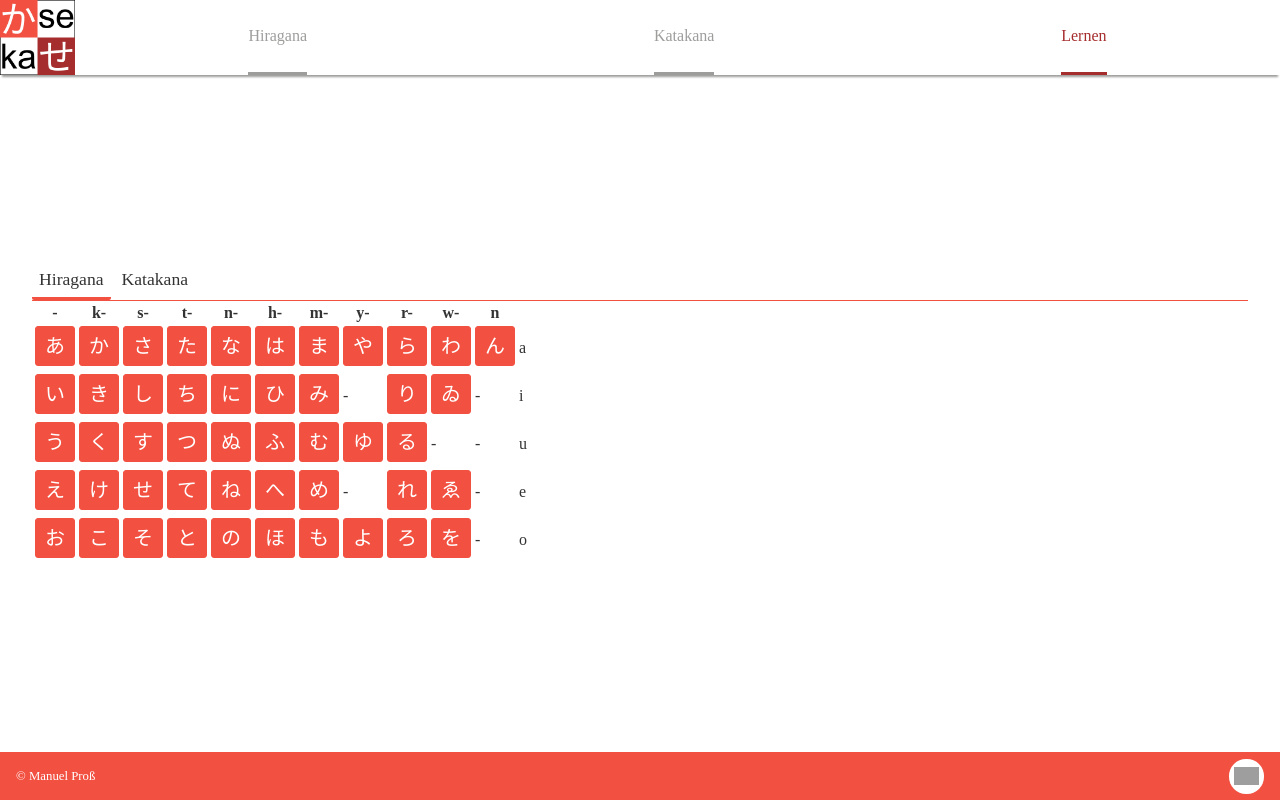
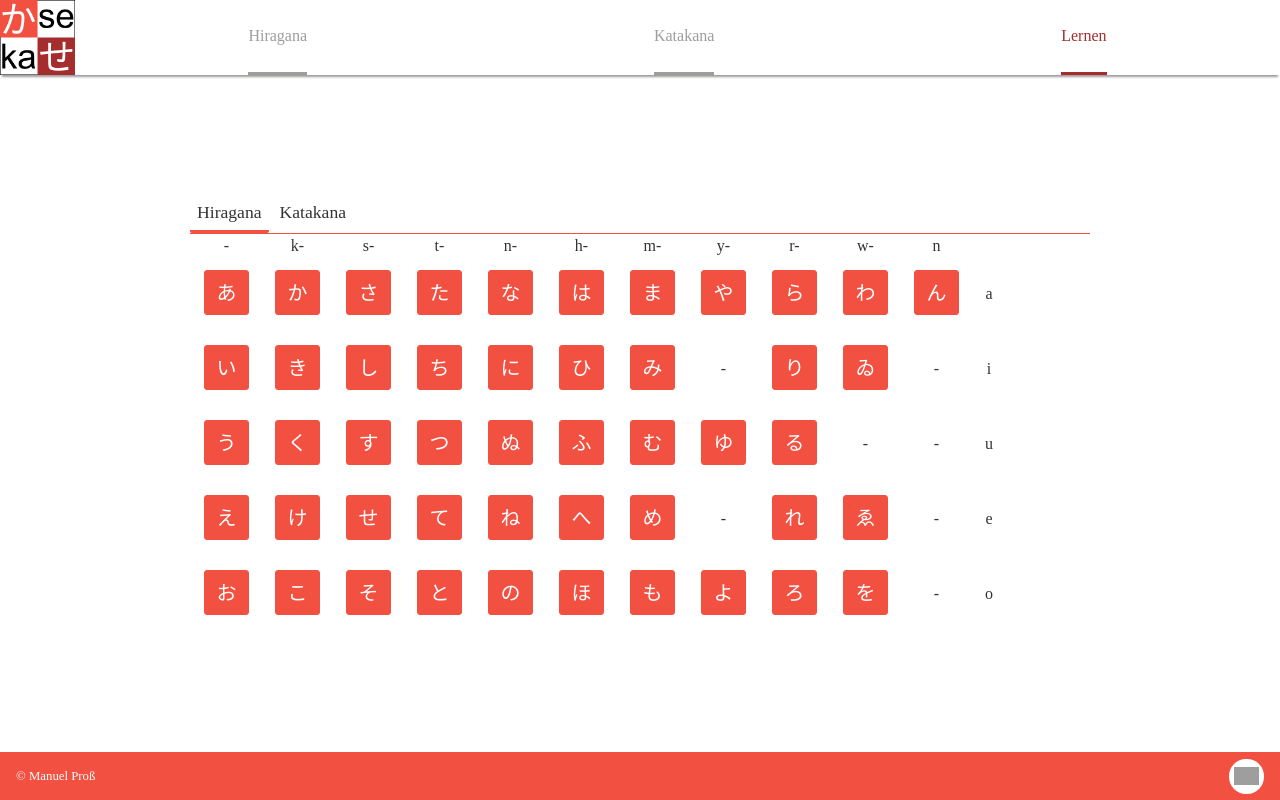
Before and after one commit to manuel-pross/kanaSensei, a Svelte app: page /Lernen in a window 1280 px wide. Built offline with nearby package versions, Linux system fonts and the light colour scheme; grey boxes are pictures that could not be loaded; a web font is replaced by a local one.

Commit message:
TASK: combine showlist and selectlist, add some styles

```diff
--- a/public/katakana.json
+++ b/public/katakana.json
@@ -1,7 +1,7 @@
 [
    [
     { "id": 1, "syll": "a", "code": "&#12450;", "isLastInRow": false },
-    { "id": 2, "syll": "ka", "code": "&#12458;", "isLastInRow": false },
+    { "id": 2, "syll": "ka", "code": "&#12459;", "isLastInRow": false },
     { "id": 3, "syll": "sa", "code": "&#12469;", "isLastInRow": false },
     { "id": 4, "syll": "ta", "code": "&#12479;", "isLastInRow": false },
     { "id": 6, "syll": "na", "code": "&#12490;", "isLastInRow": false },
--- a/src/App.svelte
+++ b/src/App.svelte
@@ -201,3 +201,4 @@
     <Route path="/Lernen"><Learn /></Route>
     <Footer />
 </Router>
+<Footer />
--- a/src/components/KanaCheckBox.svelte
+++ b/src/components/KanaCheckBox.svelte
@@ -8,6 +8,8 @@
 <style>
     div {
         position: relative;
+        width: fit-content;
+        height: fit-content;
     }
 
     input[type="checkbox"] {
@@ -18,6 +20,7 @@
         border-radius: 3px;
         background-color: var(--gray-1);
         margin-bottom: 0;
+        padding: 0;
         transition: 0.15s ease-in-out;
     }
 
@@ -27,6 +30,7 @@
     }
 
     label {
+        display: block;
         position: absolute;
         top: 4px;
         right: 50%;
@@ -35,6 +39,17 @@
         color: var(--white);
         margin-bottom: 0;
     }
+
+    @media only screen and (min-width: 768px) {
+        input[type="checkbox"] {
+            width: 45px;
+            height: 45px;
+        }
+
+        label {
+            top: 7px;
+        }
+    }
 </style>
 
 <div>
--- a/src/components/KanaList.svelte
+++ b/src/components/KanaList.svelte
@@ -1,7 +1,9 @@
 <script>
     import KanaButton from "./KanaButton.svelte";
+    import KanaCheckBox from "./KanaCheckBox.svelte";
 
     export let kana = [];
+    export let mode = "show";
 </script>
 
 <style>
@@ -45,11 +47,11 @@
         }
     }
 
-    @media only screen and (min-width: 768px) and (orientation: landscape) {
+    /* @media only screen and (min-width: 768px) and (orientation: landscape) {
         table {
             overflow-y: scroll;
         }
-    }
+    } */
 
     @media only screen and (min-width: 1024px) {
         table {
@@ -63,7 +65,6 @@
     }
 </style>
 
-<div class="wrapper">
 <table>
     <tr>
         <th>-</th>
@@ -83,12 +84,19 @@
             {#each row as character}
                 {#if character.code != "none"}
                     <td>
+                        {#if mode === "select"}
+                            <KanaCheckBox
+                                id={character.id}
+                                code={character.code}
+                            />
+                        {:else}
                             <KanaButton
                                 kana={character.code}
                                 syll={character.syll}
                             />
                             <span>{character.syll}</span>
                             <span class="char-id">{character.id}</span>
+                        {/if}
                     </td>
                 {:else}
                     <td>-</td>
@@ -100,4 +108,3 @@
         </tr>
     {/each}
 </table>
-</div>
--- a/src/components/KanaSelectionTable.svelte
+++ b/src/components/KanaSelectionTable.svelte
@@ -9,6 +9,13 @@
         display: block;
         width: 100%;
         overflow-y: scroll;
+    }
+
+    @media only screen and (min-width: 768px) {
+        table {
+            display: table;
+            max-width: 700px;
+        }
     }
 </style>
 
--- a/src/components/TabNav.svelte
+++ b/src/components/TabNav.svelte
@@ -9,13 +9,19 @@
 </script>
 
 <style>
-    .tab-list {
+    div {
         width: 100%;
         border-bottom: 1px solid var(--red-2);
     }
+
+    @media only screen and (min-width: 768px) {
+        div {
+            max-width: 900px;
+        }
+    }
 </style>
 
-<div class="tab-list">
+<div>
     <Tab
         tabHeading={"Hiragana"}
         on:selectedTab={handleClick}
--- a/src/routes/Hiragana.svelte
+++ b/src/routes/Hiragana.svelte
@@ -28,8 +28,10 @@
     });
 </script>
 
-{#if isLoading}
-    <LoadingSpinner />
-{:else}
-    <KanaList kana={hiragana} />
-{/if}
+<div class="wrapper">
+    {#if isLoading}
+        <LoadingSpinner />
+    {:else}
+        <KanaList kana={hiragana} />
+    {/if}
+</div>
--- a/src/routes/Katakana.svelte
+++ b/src/routes/Katakana.svelte
@@ -28,8 +28,10 @@
     });
 </script>
 
-{#if isLoading}
-    <LoadingSpinner />
-{:else}
-    <KanaList kana={katakana} />
-{/if}
+<div class="wrapper">
+    {#if isLoading}
+        <LoadingSpinner />
+    {:else}
+        <KanaList kana={katakana} />
+    {/if}
+</div>
--- a/src/routes/Learn.svelte
+++ b/src/routes/Learn.svelte
@@ -1,7 +1,7 @@
 <script>
     import { onMount } from "svelte";
 
-    import KanaSelectionTable from "../components/KanaSelectionTable.svelte";
+    import KanaList from "../components/KanaList.svelte";
     import LoadingSpinner from "../components/LoadingSpinner.svelte";
     import TabNav from "../components/TabNav.svelte";
 
@@ -48,15 +48,29 @@
     });
 </script>
 
+<style>
+    .selection {
+        display: flex;
+        justify-content: center;
+        align-items: center;
+        flex-direction: column;
+        width: 100%;
+    }
+</style>
+
 <div class="wrapper">
     {#if isLoading}
         <LoadingSpinner />
     {:else}
-        <TabNav bind:selectedTab />
-        {#if selectedTab === "Hiragana"}
-            <KanaSelectionTable kana={hiragana} />
-        {:else}
-            <KanaSelectionTable kana={katakana} />
-        {/if}
+        <div class="selection">
+            <TabNav bind:selectedTab />
+            {#if selectedTab === "Hiragana"}
+                <!-- <KanaSelectionTable kana={hiragana} /> -->
+                <KanaList kana={hiragana} mode="select" />
+            {:else}
+                <!-- <KanaSelectionTable kana={katakana} /> -->
+                <KanaList kana={katakana} mode="select" />
+            {/if}
+        </div>
     {/if}
 </div>
--- a/src/routes/Startpage.svelte
+++ b/src/routes/Startpage.svelte
@@ -24,7 +24,6 @@
 
 <div class="wrapper">
     <h1 class="main-heading">Kana sensei</h1>
-    <h2 class="sub-heading">Lerne jetzt Katakana und Hiragana</h2>
+    <h2 class="sub-heading">Lerne jetzt Hiragana und Katakana</h2>
     <p class="description">Einfach, kostenlos und ohne Anmeldung</p>
 </div>
-<Footer />
```
Lines whose indentation alone changed are shown as unchanged.
